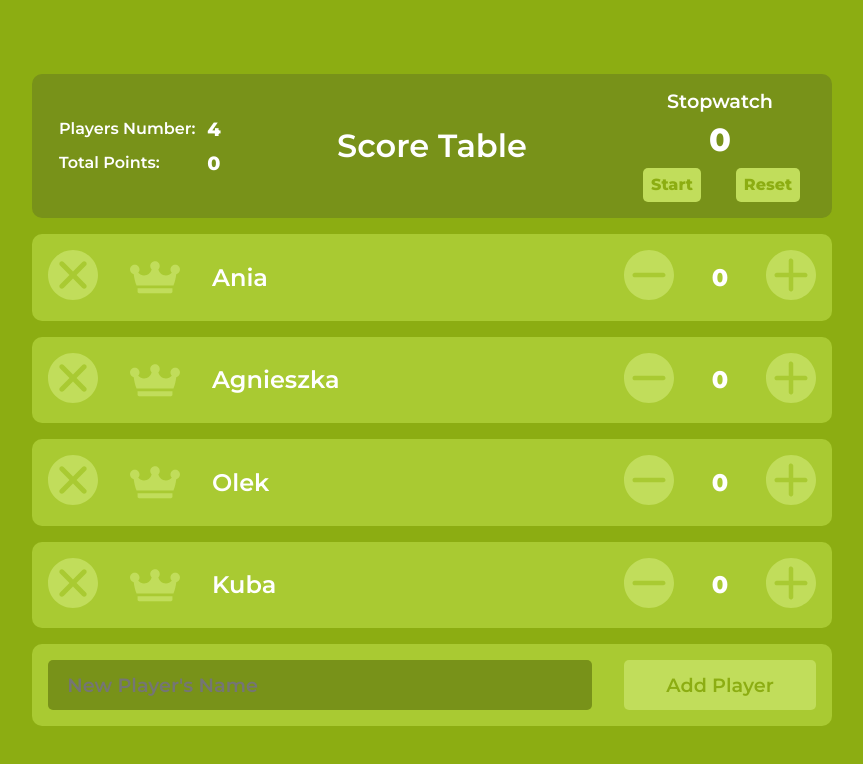
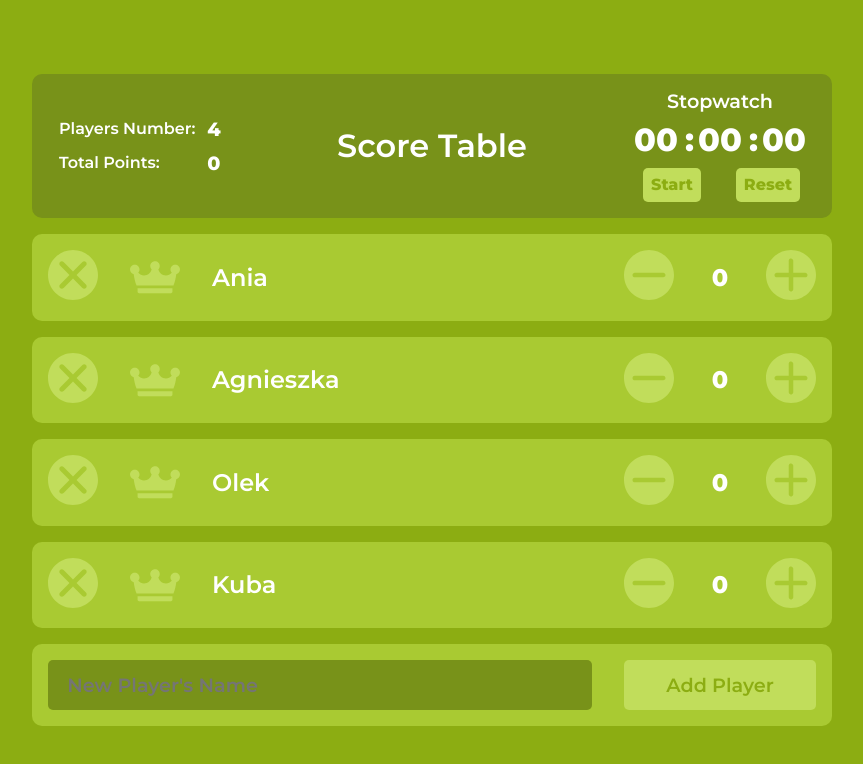
Before and after one commit to jchojna/scoretable, a React (Create React App) app: page / in a window 1280 px wide. Shown: the top 764 px of the page, without its empty margins (208-1071 px from the left). Built offline with nearby package versions, Linux system fonts and the light colour scheme.

Commit message:
feat: set Stopwatch's display as min:sec:csec

```diff
--- a/src/components/Stopwatch.js
+++ b/src/components/Stopwatch.js
@@ -9,11 +9,15 @@ class Stopwatch extends Component {
   }
 
   componentDidMount() {
-    this.intervalId = setInterval(() => this.ticking(), 100);
+    this.intervalId = setInterval(() => this.ticking(), 10);
   }
 
   componentWillUnmount() {
     clearInterval(this.intervalId);
+  }
+
+  setTwoDigital = (number) => {
+    return number < 10 ? `0${number}` : number;
   }
 
   ticking = () => {
@@ -40,12 +44,18 @@ class Stopwatch extends Component {
 
   render() {
     const {isRunning, totalTime} = this.state;
-    const totalTimeInMin = Math.floor(totalTime / 1000);
+    const minutes = this.setTwoDigital(Math.floor(totalTime / 60000) % 60);
+    const seconds = this.setTwoDigital(Math.floor(totalTime / 1000) % 60);
+    const cSeconds = this.setTwoDigital(Math.floor(totalTime / 10) % 100);
 
     return (
       <section className="Stopwatch">
         <h2 className="Stopwatch__header">Stopwatch</h2>
-        <span className="Stopwatch__time">{totalTimeInMin}</span>
+        <div className="Stopwatch__display">
+          <span className="Stopwatch__time">{minutes}</span>
+          <span className="Stopwatch__time">{seconds}</span>
+          <span className="Stopwatch__time">{cSeconds}</span>
+        </div>
         <button
           className="Stopwatch__button Stopwatch__button--start"
           onClick={this.handleStopwatch}
--- a/src/scss/Stopwatch.scss
+++ b/src/scss/Stopwatch.scss
@@ -16,12 +16,26 @@
     grid-column: 1 / span 2;
   }
 
-  &__time {
+  &__display {
+    display: flex;
+    justify-content: space-between;
     grid-column: 1 / span 2;
     font-size: 2em;
     font-weight: 800;
     margin: 0.3em 0;
+  }
 
+  &__time {
+    position: relative;
+    text-align: center;
+    width: 2em;
+
+    &:not(:last-child)::after {
+      content: ":";
+      position: absolute;
+      right: -6px;
+      top: 0;
+    }
   }
 
   &__button {
```
